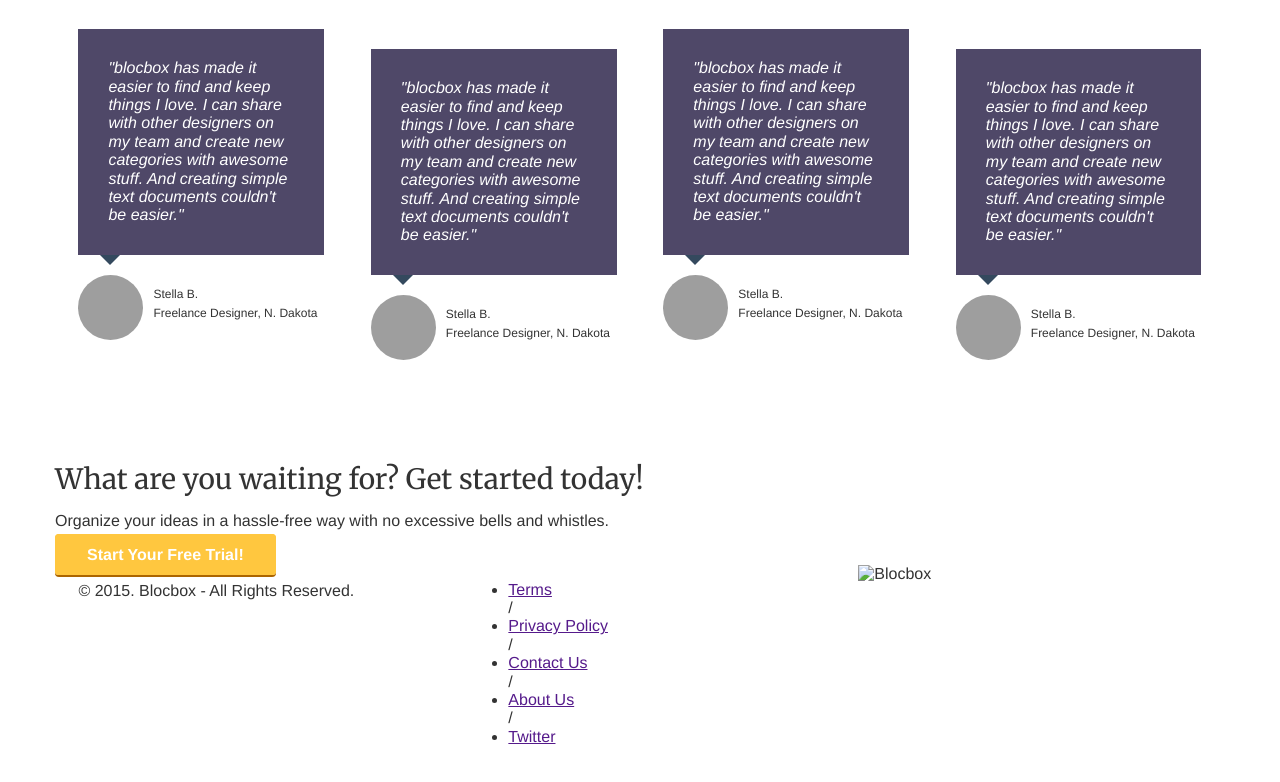
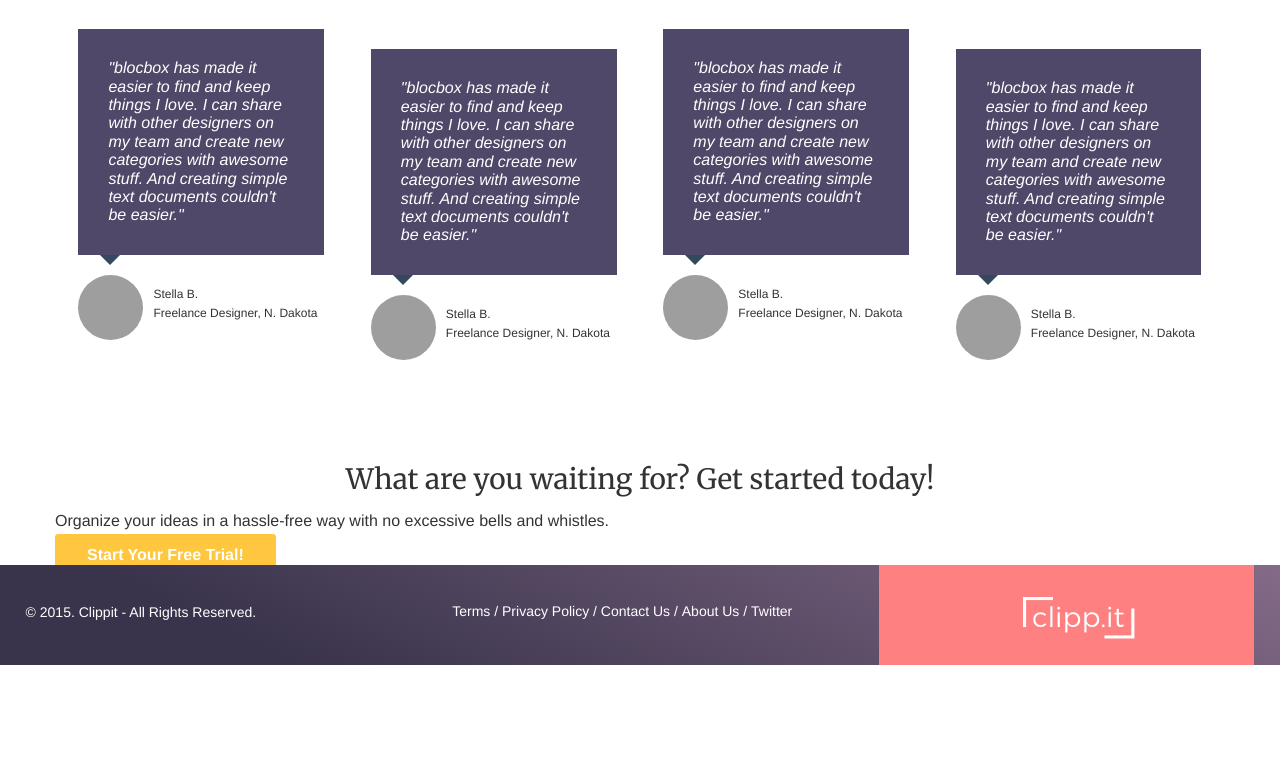
Before and after one commit to at-nichole/Clippit, a plain HTML site: page index.html in a window 1280 px wide. Shown: the part 2232-3014 px from the top of the page. After the commit the page ends 2897 px from the top, so only its background shows below. Drawn offline with Linux system fonts and the light colour scheme; grey boxes are pictures that could not be loaded; a web font is replaced by a local one.

Commit message:
Lastest push for footer code

```diff
--- a/css/style.css
+++ b/css/style.css
@@ -314,4 +314,70 @@ header .hero {
 
 .testimonials .one-fourth:nth-child(even) {
   position: relative;
-  bottom: -20px;
+  bottom: -20px; }
+
+  /* Personal CTA*/
+
+  .finalsignup container{
+    background: #34495E url("../images/BenefitsBG.png") top center no-repeat;
+    background: url("../images/BenefitsBG.png") top center no-repeat, linear-gradient(206deg, #846B88 0%, #39334B 92%);
+    background-size:cover;
+    text-align: center;
+    padding:4em 0;
+  }
+
+  .finalsignup p, h2 {
+    text-align: center;
+  }
+
+  /* FOOTER */
+
+footer {
+  background-color: #34495E;
+  background-image: linear-gradient(206deg, #846B88 0%, #39334B 80%);
+  color: #FFFFFF;
+  height: 150px;
+  position: relative;
+  overflow: hidden;
+  z-index: 0;
+}
+footer p, footer nav ul {
+  font-size:14px;
+  font-weight:100;
+  text-align: center;
+  margin: 10px auto 0;
+}
+footer nav ul li {
+  list-style-type: none;
+  display: inline;
+}
+footer nav ul li a {
+  color:#FFFFFF;
+  text-decoration: none;
+}
+footer .right-footer-block {
+  background-color: transparent;
+}
+footer .logo{
+  padding: 2.35em 0;
+  margin: 0 auto;
+  display: block;
+}
+
+@media (min-width: 992px){
+  footer{
+    background-color: #39334B;
+    background-image: linear-gradient(to top206deg, #846B88 0%, #39334B 80%);
+    height: 100px;
+  }
+  footer p, footer nav ul{
+    padding: 2em 0;
+    text-align: left;
+  }
+  footer .right-footer-block {
+    background-color: #FF8080;
+  }
+  footer .logo{
+    padding: 2em 0 2em 1.5em;
+  }
+}
--- a/index.html
+++ b/index.html
@@ -137,7 +137,7 @@
  </section>
     </main>
 <!--Final CTA -->
-  <section name="footer-sign-up">
+  <section name="finalsignup">
  <div class="container">
     <h2>What are you waiting for? Get started today!</h2>
     <p>Organize your ideas in a hassle-free way with no excessive bells and whistles.</p>
@@ -145,12 +145,10 @@
   </div>
   </section>
 
-
     <!-- Footer -->
- <footer>
-   <div class="container footer-nav-block">
+    <footer>
        <div class="left-footer-block one-third">
-         <p class="copyright-block">&copy; 2015. <strong>Blocbox</strong> - All Rights Reserved.</p>
+         <p class="copyright-block">&copy; 2015. <strong>Clippit</strong> - All Rights Reserved.</p>
        </div>
        <nav class="link-block middle-footer-block one-third">
          <ul>
@@ -162,7 +160,7 @@
          </ul>
        </nav>
        <div class="right-footer-block one-third">
-         <img class="logo" src="images/site-logo.png" alt="Blocbox" />
+         <img class="logo" src="images/Clippit_Logo.png" alt="Blocbox" />
        </div>
    </div>
  </footer>
```
